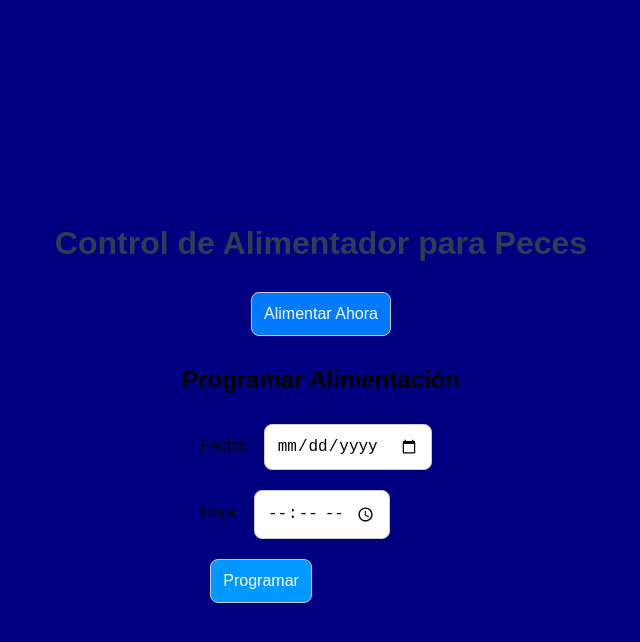
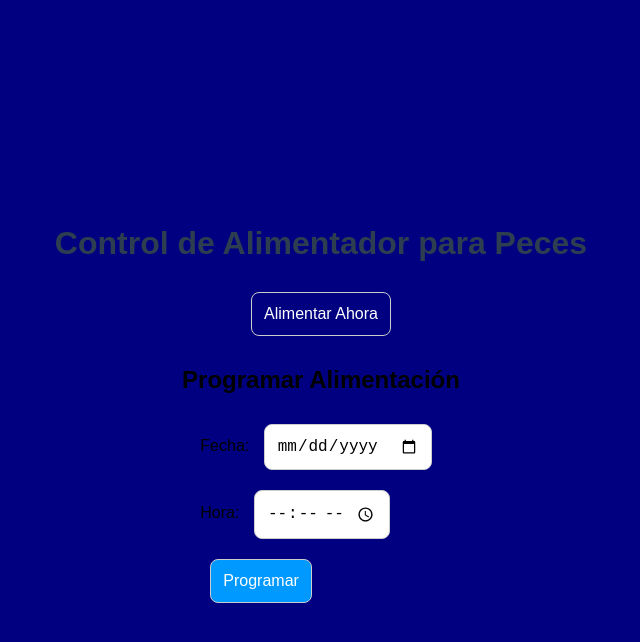
Before and after one commit to Adrianz003/pecera2, a plain HTML site: page index.html in a window 1280 px wide. In both pictures the pointer is over the button "Alimentar Ahora". Shown: the whole page, without its empty margins (319-959 px from the left). Drawn offline with Linux system fonts and the light colour scheme.

Commit message:
Update index.html

```diff
--- a/index.html
+++ b/index.html
@@ -40,7 +40,7 @@
         }
 
         button:hover {
-            background-color: #007BFF;
+            background-color: #000080;
         }
     </style>
 
```
